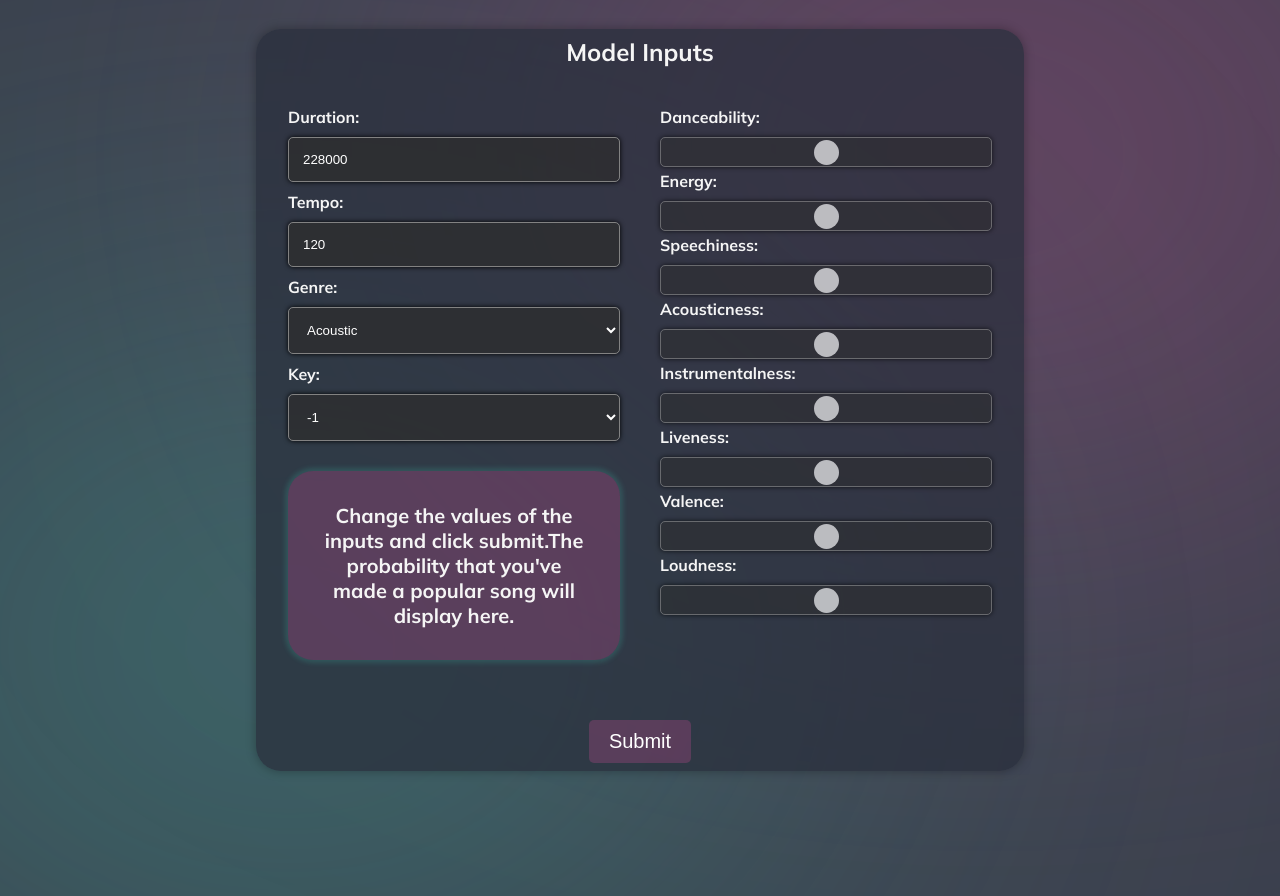
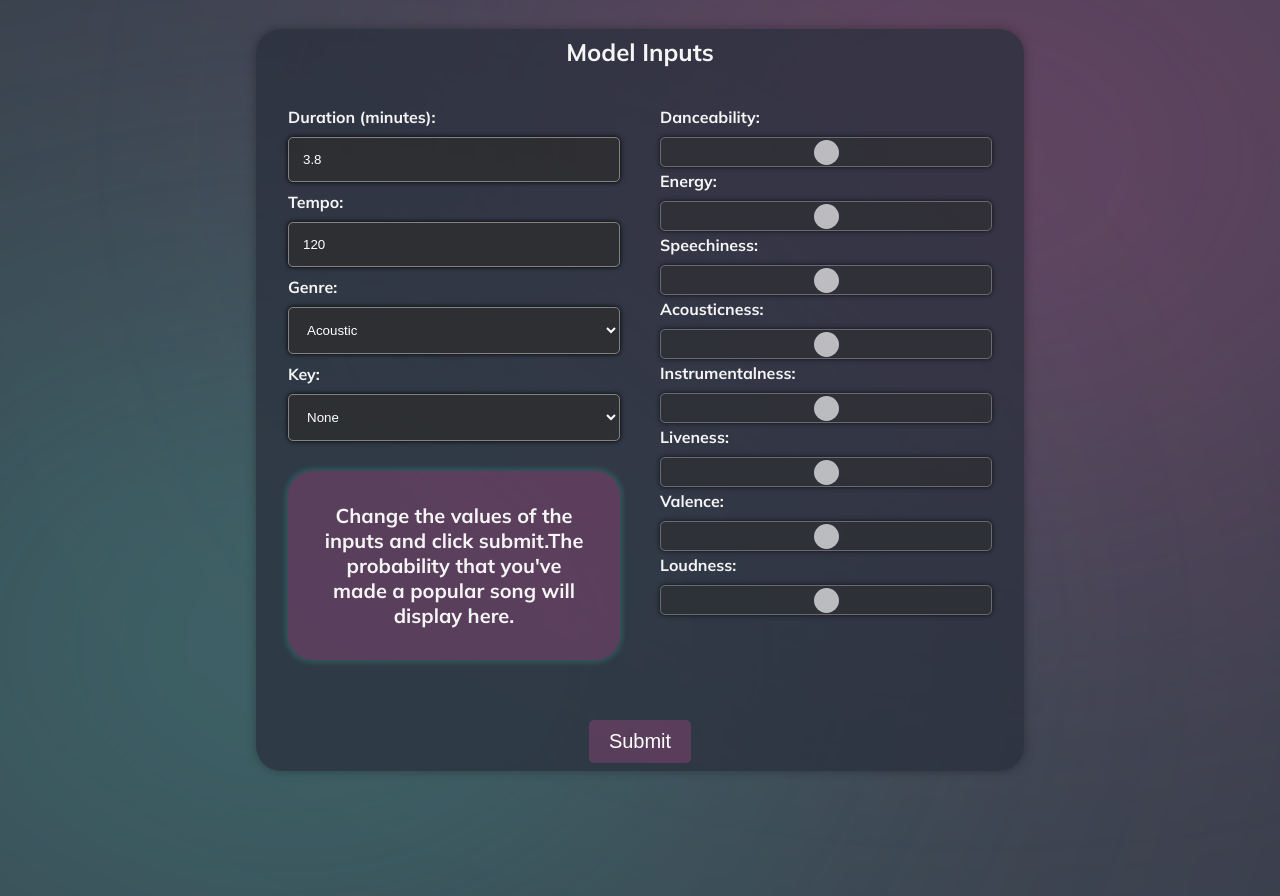
Before and after one commit to cfrench575/anatomyofasong, a Flask app: page / in a window 1280 px wide; the page is wider, and only the part inside the window is pictured. Run offline with Flask 3, Linux system fonts and the light colour scheme; some web fonts are replaced.

Commit message:
changed metrics for variables

```diff
--- a/app.py
+++ b/app.py
@@ -31,12 +31,17 @@ def index():
         , 'rock', 'rock-n-roll', 'rockabilly', 'romance', 'sad', 'salsa', 'samba', 'sertanejo', 'show-tunes', 'singer-songwriter'
         , 'ska', 'sleep', 'songwriter', 'soul', 'spanish', 'study', 'swedish', 'synth-pop', 'tango', 'techno'
         , 'trance', 'trip-hop', 'turkish', 'world-music']
-    keys = ['-1', '0', '1', '2', '3', '4', '5', '6', '7', '8', '9', '10', '11']
-    return render_template('base.html', genres=genres, keys =keys)
+    keys =  ['None','C', 'C#/Bb', 'D', 'D#/Eb', 'E', 'F', 'F#/Gb', 'G', 'G#/Ab', 'A', 'A#/Bb', 'B']
+    return render_template('base.html', genres=genres, keys=keys)
 
 @app.route('/get_predictions_from_inputs', methods=['POST'])
 def get_predictions_from_inputs():
+    keys_dict =  {'None':-1,'C':0, 'C#/Bb':1, 'D':2, 'D#/Eb':3, 'E':4, 'F':5, 'F#/Gb':6, 'G':7, 'G#/Ab':8, 'A':9, 'A#/Bb':10, 'B':11}
     dict_inputs = request.json
+    ## code key numerically
+    dict_inputs['key'] = keys_dict[dict_inputs['key']]
+    ## convert to ms for model
+    dict_inputs['duration_ms'] = dict_inputs['duration_ms']*60000
     print(dict_inputs)
     slider_values_dict = dict_inputs.pop('sliderValues')
     dict_inputs.update(slider_values_dict)
@@ -44,9 +49,8 @@ def get_predictions_from_inputs():
     model = get_ClassifierModel()
     values = [dict_inputs.get(x) for x in model.feature_names_]
     prediction = get_prediction(model, values)
-    print(prediction)
-
-    return {'prediction': prediction}, 200
+    prediction_f = f"{round(prediction * 100, 1)}%"
+    return {'prediction': prediction_f}, 200
 
 if __name__ == '__main__':
     app.run(debug=True)
--- a/templates/base.html
+++ b/templates/base.html
@@ -20,15 +20,15 @@
         <h2 class="title">Model Inputs</h2>
         <div class="model-inputs">
           <label class="input-label" for="durationInput" class="durationInput"
-            >Duration:</label
+            >Duration (minutes):</label
           >
           <input
             class="input"
             type="number"
             min="0"
-            max="6000000"
-            step="1.0"
-            value="228000"
+            max="10"
+            step="0.1"
+            value="3.8"
             id="duration_ms"
           />
 
@@ -59,7 +59,7 @@
           >
           <select class="select" id="key">
             {% for key in keys %}
-            <option value="{{ key }}">{{ key.capitalize() }}</option>
+            <option value="{{ key }}">{{ key }}</option>
             {% endfor %}
           </select>
           <div id="output">
```
